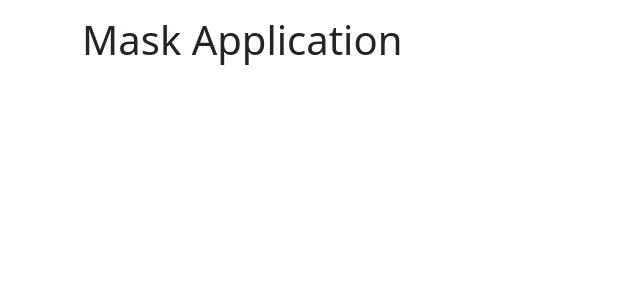
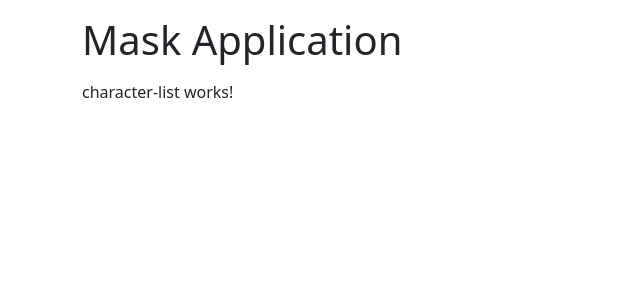
Before and after one commit to htanivar/mask, an Angular app in the folder mask-app/: page / in a window 1280 px wide. Shown: the top 300 px of the page, without its empty margins (0-640 px from the left). Built offline with nearby package versions, Linux system fonts and the light colour scheme.

Commit message:
added character-list component to the main app

```diff
--- a/mask-app/src/app/app.component.html
+++ b/mask-app/src/app/app.component.html
@@ -1,3 +1,5 @@
 <div class="container">
   <h1 class="mt-3 mb-3">Mask Application</h1>
+
+  <app-character-list></app-character-list>
 </div>
```
